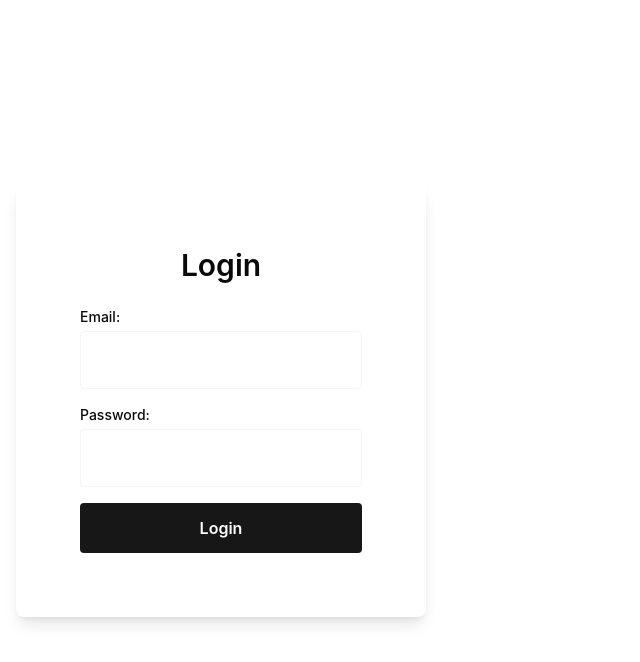
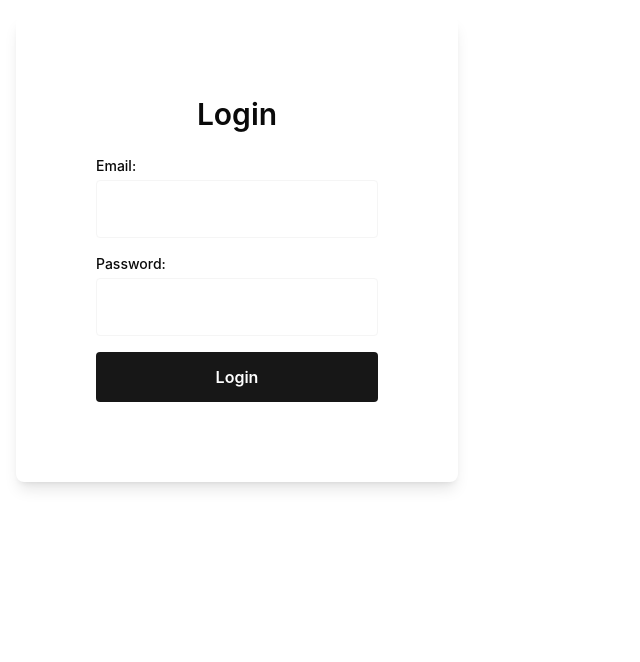
Before and after one commit to ps08022009/student-managment-system, a React (Vite) app: page / in a window 1280 px wide. Shown: the top 662 px of the page, without its empty margins (0-640 px from the left). Built offline with nearby package versions, Linux system fonts and the light colour scheme.

Commit message:
make bigger

```diff
--- a/src/components/Login.tsx
+++ b/src/components/Login.tsx
@@ -18,8 +18,8 @@ const LoginScreen: React.FC<{ onLogin: () => void }> = ({ onLogin }) => {
   };
 
   return (
-    <div className="flex items-center justify-center min-h-screen bg-background p-4">
-      <div className="bg-card p-16 rounded-lg shadow-lg w-full max-w-lg"> {/* Increased padding and adjusted width */}
+    <div className="flex items-start justify-start min-h-screen bg-background p-4"> {/* Changed to items-start and justify-start */}
+      <div className="bg-card p-20 rounded-lg shadow-lg w-full max-w-xl"> {/* Increased padding and max width */}
         <h1 className="text-3xl font-semibold mb-6 text-center text-foreground">Login</h1> {/* Increased font size */}
         {error && <p className="text-red-500 text-center mb-4">{error}</p>} {/* Display error message */}
         <form onSubmit={handleSubmit}>
```
